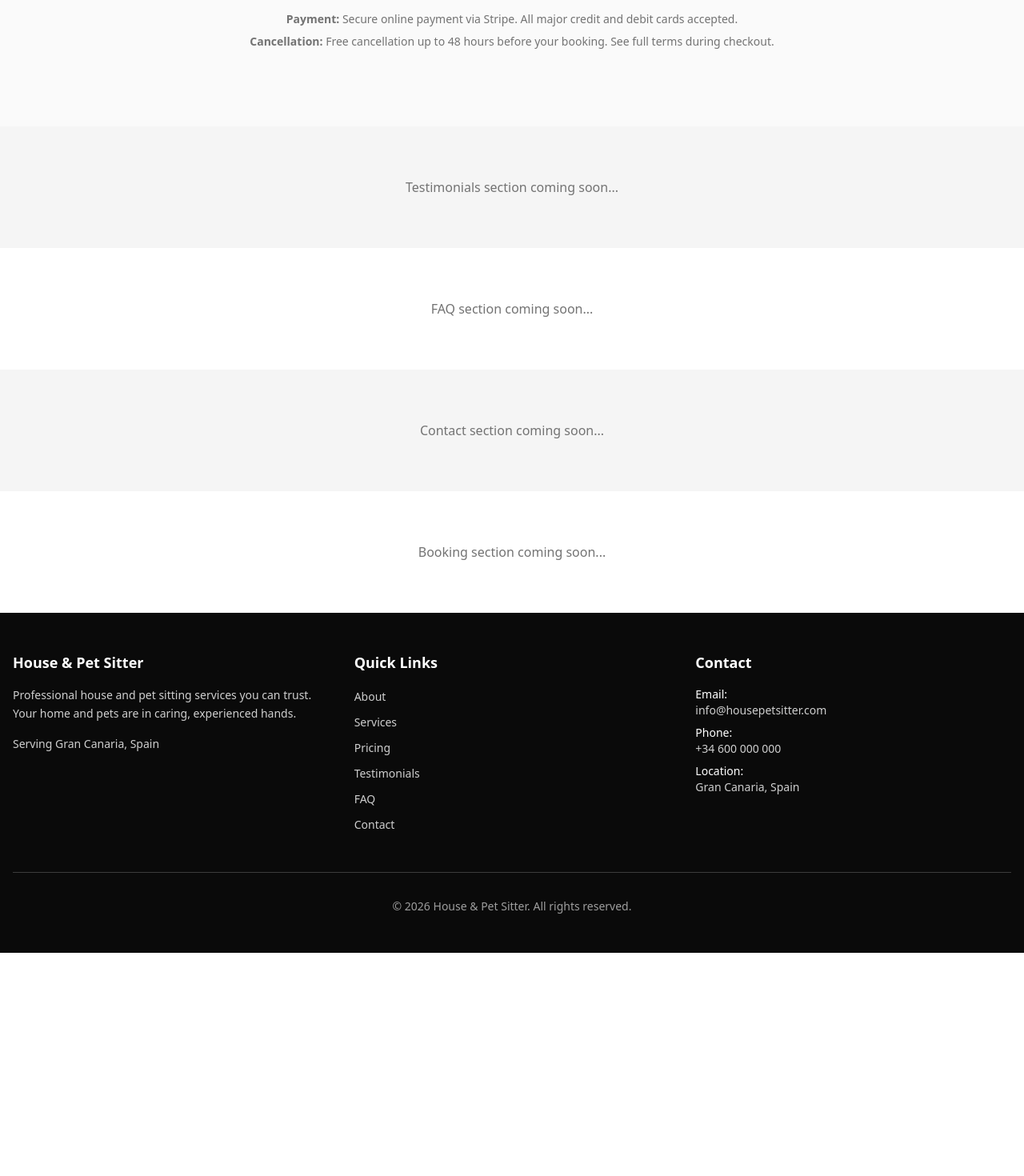
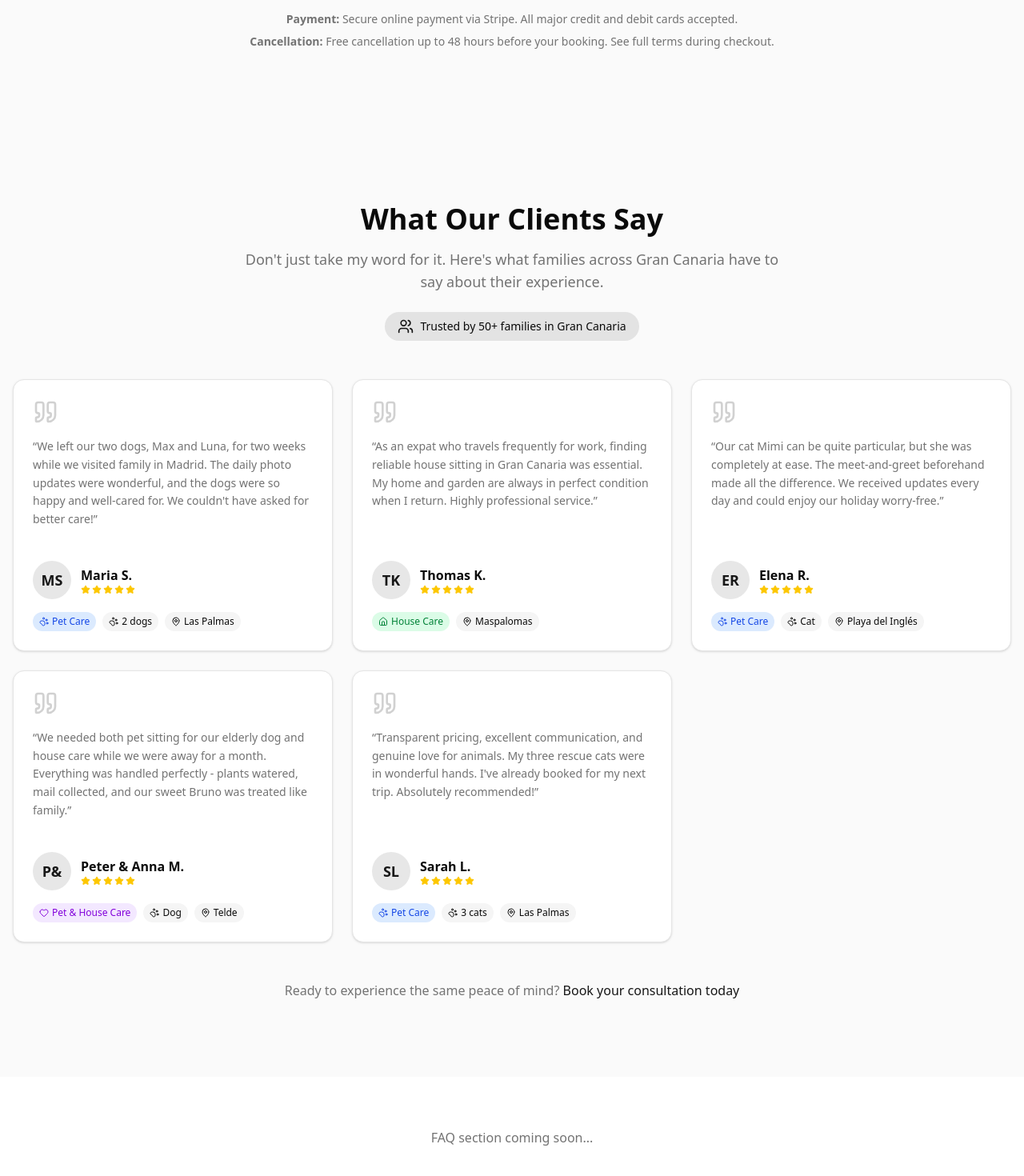
Before and after one commit to King-Perb/house-sitting, a Next.js app: page / in a window 1280 px wide. Shown: the part 4638-6108 px from the top of the page at 80% size. Before the commit the page ends 5829 px from the top, so only its background shows below. Built offline with nearby package versions, Linux system fonts and the light colour scheme.

Commit message:
feat(testimonials): create section and integrate into homepage

```diff
--- a/src/app/page.tsx
+++ b/src/app/page.tsx
@@ -1,5 +1,11 @@
 import { HeroSection } from "@/components/hero";
-import { AboutSection, HowItWorksSection, PricingSection, ServicesSection } from "@/components/sections";
+import {
+  AboutSection,
+  HowItWorksSection,
+  PricingSection,
+  ServicesSection,
+  TestimonialsSection,
+} from "@/components/sections";
 
 export default function Home() {
   return (
@@ -19,11 +25,8 @@ export default function Home() {
       {/* How It Works Section */}
       <HowItWorksSection />
 
-      <section id="testimonials" className="py-16 bg-muted">
-        <div className="container mx-auto px-4 text-center">
-          <p className="text-muted-foreground">Testimonials section coming soon...</p>
-        </div>
-      </section>
+      {/* Testimonials Section */}
+      <TestimonialsSection />
 
       <section id="faq" className="py-16">
         <div className="container mx-auto px-4 text-center">
--- a/src/components/sections/index.ts
+++ b/src/components/sections/index.ts
@@ -2,3 +2,4 @@ export { AboutSection } from "./about-section";
 export { HowItWorksSection } from "./how-it-works-section";
 export { PricingSection } from "./pricing-section";
 export { ServicesSection } from "./services-section";
+export { TestimonialsSection } from "./testimonials-section";
--- /dev/null
+++ b/src/components/sections/testimonials-section.tsx
@@ -0,0 +1,57 @@
+import { Users } from "lucide-react";
+import { TestimonialCard } from "@/components/ui/testimonial-card";
+import { testimonials } from "@/lib/data/testimonials";
+
+export function TestimonialsSection() {
+  return (
+    <section
+      id="testimonials"
+      className="py-16 md:py-24 bg-muted/50"
+      aria-labelledby="testimonials-heading"
+    >
+      <div className="container mx-auto px-4">
+        {/* Section Header */}
+        <div className="text-center mb-12">
+          <h2
+            id="testimonials-heading"
+            className="text-3xl md:text-4xl font-bold mb-4"
+          >
+            What Our Clients Say
+          </h2>
+          <p className="text-lg text-muted-foreground max-w-2xl mx-auto mb-6">
+            Don&apos;t just take my word for it. Here&apos;s what families
+            across Gran Canaria have to say about their experience.
+          </p>
+
+          {/* Social Proof Indicator */}
+          <div className="inline-flex items-center gap-2 px-4 py-2 bg-primary/10 rounded-full">
+            <Users className="h-5 w-5 text-primary" aria-hidden="true" />
+            <span className="text-sm font-medium">
+              Trusted by 50+ families in Gran Canaria
+            </span>
+          </div>
+        </div>
+
+        {/* Testimonials Grid */}
+        <div className="grid gap-6 md:grid-cols-2 lg:grid-cols-3">
+          {testimonials.map((testimonial) => (
+            <TestimonialCard key={testimonial.id} testimonial={testimonial} />
+          ))}
+        </div>
+
+        {/* Call to Action */}
+        <div className="mt-12 text-center">
+          <p className="text-muted-foreground">
+            Ready to experience the same peace of mind?{" "}
+            <a
+              href="#booking"
+              className="text-primary font-medium hover:underline"
+            >
+              Book your consultation today
+            </a>
+          </p>
+        </div>
+      </div>
+    </section>
+  );
+}
```
